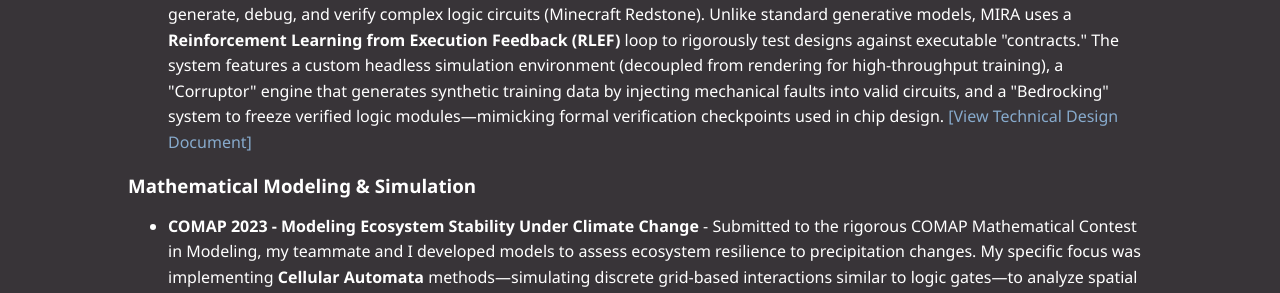
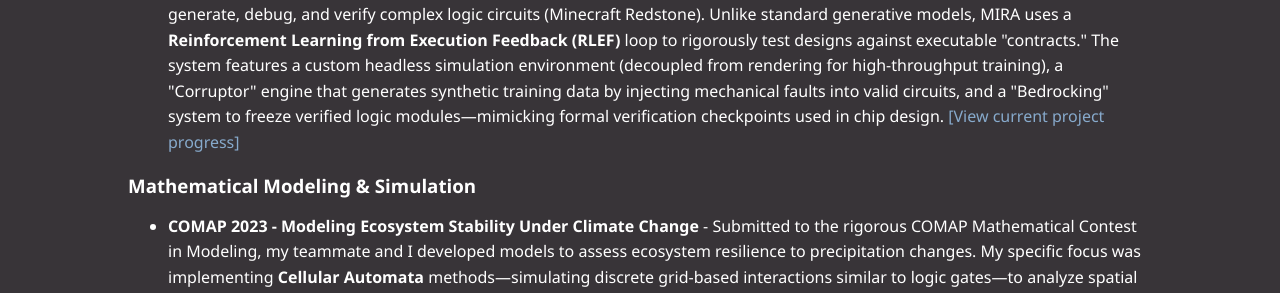
Before and after one commit to bergerjacob/bergerj-website, a Jekyll site: the page built from projects/index.html, in a window 1280 px wide. Shown: the part 429-722 px from the top of the page. Built offline with Jekyll 4.4.1, drawn with Linux system fonts in a browser that asks for light colours.

Commit message:
projects update

```diff
--- a/projects/index.html
+++ b/projects/index.html
@@ -16,7 +16,7 @@
     <li>
         <strong>MIRA - Minecraft Iterative Reasoning Agent (In Progress)</strong> -
         As the sole developer, I am building an iterative AI agent designed to generate, debug, and verify complex logic circuits (Minecraft Redstone). Unlike standard generative models, MIRA uses a <strong>Reinforcement Learning from Execution Feedback (RLEF)</strong> loop to rigorously test designs against executable "contracts." The system features a custom headless simulation environment (decoupled from rendering for high-throughput training), a "Corruptor" engine that generates synthetic training data by injecting mechanical faults into valid circuits, and a "Bedrocking" system to freeze verified logic modules—mimicking formal verification checkpoints used in chip design.
-        <a href="https://github.com/bergerjacob/mira/blob/main/docs/technical_design.md">[View Technical Design Document]</a>
+        <a href="https://github.com/bergerjacob/mira">[View current project progress]</a>
     </li>
 </ul>
 
```
